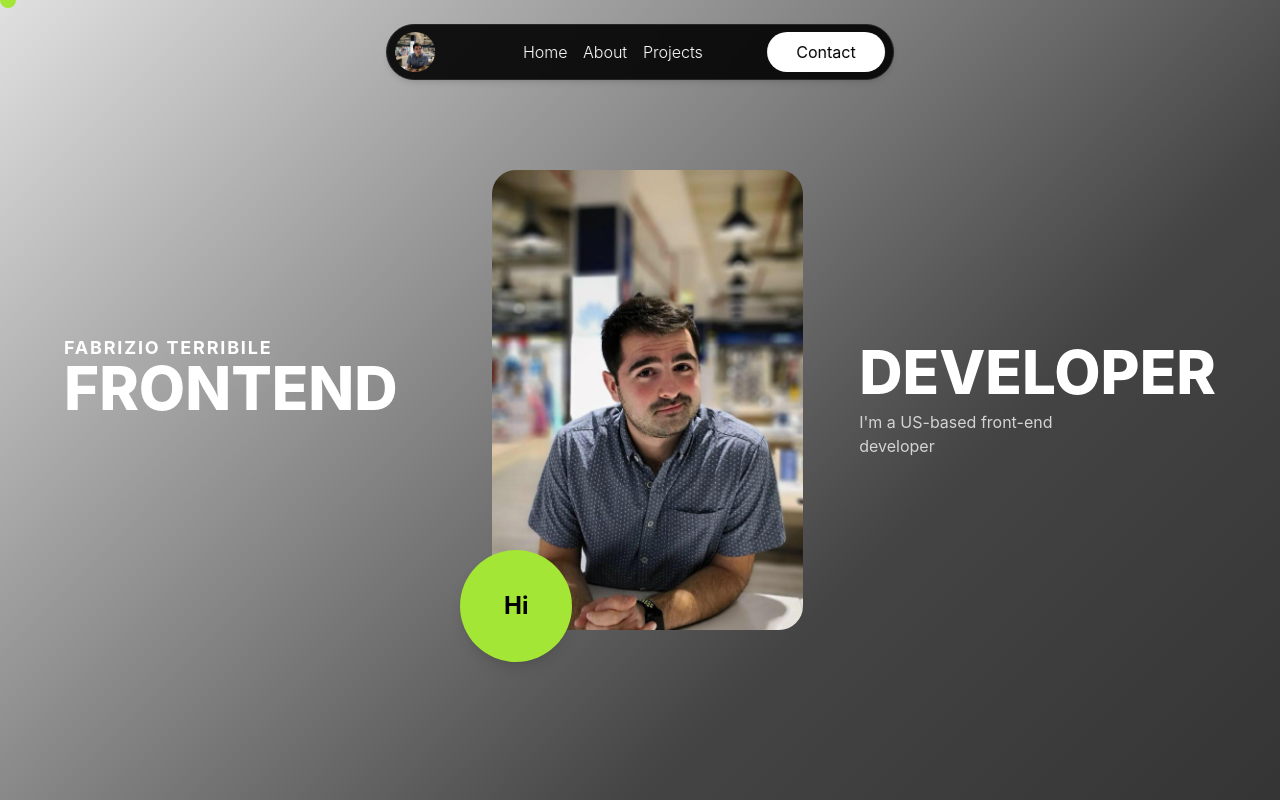
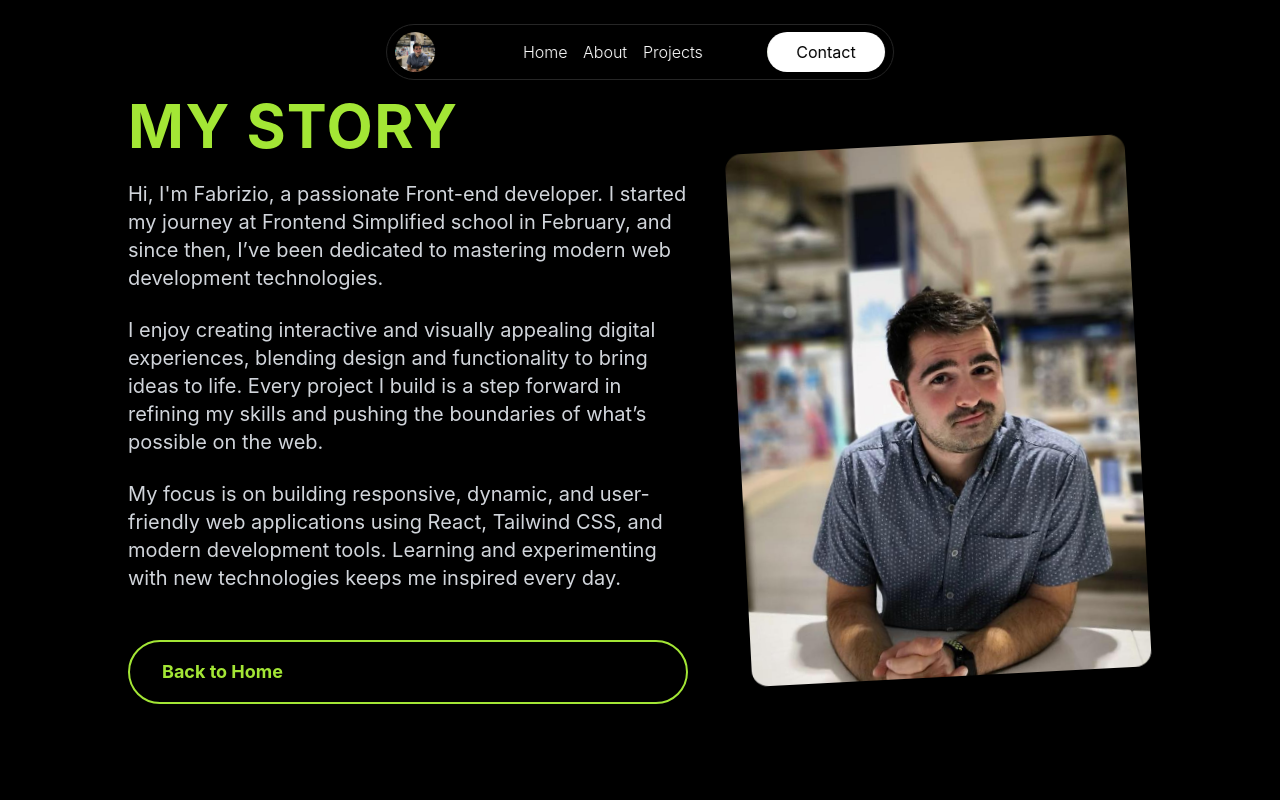
Before and after one commit to Fab785/Portfolio, a React (Create React App) app: page /my-story in a window 1280 px wide. Before the commit this address led to /. Shown: the top 800 px of the page. Built offline with nearby package versions, Linux system fonts and the light colour scheme.

Commit message:
new page created

```diff
--- a/src/App.js
+++ b/src/App.js
@@ -10,9 +10,10 @@ import HeroSectionFive from "./components/HeroSectionFive";
 import Footer from "./components/Footer";
 
 import AllProjects from "./pages/AllProjects.jsx"; // ensure file exists
+import AboutMe from "./pages/AboutMe.jsx"; // new AboutMe page
 import graphicImg from "./assets/uidesign.jpg";
 import webImg from "./assets/Laptop2.jpg";
-import frontendImg from "./assets/laptop.jpg"
+import frontendImg from "./assets/laptop.jpg";
 
 /* Scroll to top on route change */
 function ScrollToTop() {
@@ -63,8 +64,12 @@ export default function App() {
             />
           }
         />
-        {/* Updated route for Projects page */}
+
+        {/* Projects page */}
         <Route path="/projects" element={<AllProjects />} />
+
+        {/* My Story / AboutMe page */}
+        <Route path="/my-story" element={<AboutMe />} />
 
         {/* fallback to home if unknown path */}
         <Route path="*" element={<Navigate to="/" replace />} />
--- a/src/components/HeroSectionFour.jsx
+++ b/src/components/HeroSectionFour.jsx
@@ -55,7 +55,7 @@ export default function HeroSectionFour() {
   }, []);
 
   return (
-    <section ref={containerRef} className="relative bg-transparent">
+    <section ref={containerRef} className="relative bg-transparent pt-32 md:pt-40">
   {/* Section Header */}
   <div className="w-[80%] max-w-5xl mx-auto text-left px-2 pb-16">
     <h2 className="text-6xl font-bold text-lime-400 mb-4">
@@ -124,5 +124,6 @@ export default function HeroSectionFour() {
     </Link>
   </div>
 </section>
+
   );
 }
--- a/src/components/HeroSectionThree.jsx
+++ b/src/components/HeroSectionThree.jsx
@@ -1,14 +1,14 @@
 import React, { useState } from "react";
 import { Linkedin, Github, Mail } from "lucide-react";
 import CountUp from "react-countup";
-import { useInView } from "react-intersection-observer"; // 👈 new
+import { useInView } from "react-intersection-observer";
 import profileImg from "../assets/Fab.jpg";
+import { Link } from "react-router-dom";
 
 const HeroSectionThree = () => {
-  // Track if the section is in view
   const [ref, inView] = useInView({
-    threshold: 0.3,   // trigger when 30% of section is visible
-    triggerOnce: false, // allow repeat when scrolling in/out
+    threshold: 0.3,
+    triggerOnce: false,
   });
 
   return (
@@ -77,7 +77,7 @@ const HeroSectionThree = () => {
           </div>
 
           {/* Email with envelope icon */}
-          <div className="flex items-center gap-2">
+          <div className="flex items-center gap-2 mb-8">
             <Mail size={20} className="text-lime-400" />
             <a
               href="mailto:fabrizioterribile@gmail.com"
@@ -85,6 +85,19 @@ const HeroSectionThree = () => {
             >
               fabrizioterribile@gmail.com
             </a>
+          </div>
+
+          {/* My Story Button */}
+          <div className="flex justify-start">
+            <Link
+              to="/my-story"
+              className="inline-block px-8 py-4 border-2 border-lime-400 text-lime-400 font-bold text-lg rounded-full
+                         bg-gradient-to-r from-lime-400 to-lime-400 bg-[length:0%_100%] bg-no-repeat bg-left
+                         hover:bg-[length:100%_100%] hover:text-black
+                         transition-all duration-500 ease-out"
+            >
+              My Story
+            </Link>
           </div>
         </div>
 
--- /dev/null
+++ b/src/pages/AboutMe.jsx
@@ -0,0 +1,53 @@
+import React from "react";
+import { Link } from "react-router-dom";
+import profileImg from "../assets/Fab.jpg";
+
+export default function AboutMe() {
+  return (
+    <section className="w-full min-h-screen text-white flex flex-col justify-center items-center px-6 md:px-20 py-20 bg-black">
+      <div className="max-w-5xl w-full flex flex-col md:flex-row justify-between items-center gap-16">
+        {/* LEFT SIDE: Text */}
+        <div className="flex-1 flex flex-col justify-center">
+          <h2 className="text-5xl md:text-6xl font-bold text-lime-400 mb-6 uppercase tracking-wide">
+            MY STORY
+          </h2>
+          <p className="text-gray-300 mb-6 text-lg md:text-xl leading-relaxed max-w-xl">
+            Hi, I'm Fabrizio, a passionate Front-end developer. I started my journey at Frontend Simplified school in February, and since then, I’ve been dedicated to mastering modern web development technologies.
+          </p>
+          <p className="text-gray-300 mb-6 text-lg md:text-xl leading-relaxed max-w-xl">
+            I enjoy creating interactive and visually appealing digital experiences, blending design and functionality to bring ideas to life. Every project I build is a step forward in refining my skills and pushing the boundaries of what’s possible on the web.
+          </p>
+          <p className="text-gray-300 mb-6 text-lg md:text-xl leading-relaxed max-w-xl">
+            My focus is on building responsive, dynamic, and user-friendly web applications using React, Tailwind CSS, and modern development tools. Learning and experimenting with new technologies keeps me inspired every day.
+          </p>
+          <Link
+            to="/"
+            className="inline-block mt-6 px-8 py-4 border-2 border-lime-400 text-lime-400 font-bold text-lg rounded-full
+                       bg-gradient-to-r from-lime-400 to-lime-400 bg-[length:0%_100%] bg-no-repeat bg-left
+                       hover:bg-[length:100%_100%] hover:text-black
+                       transition-all duration-500 ease-out"
+          >
+            Back to Home
+          </Link>
+        </div>
+
+        {/* RIGHT SIDE: Image */}
+        <div className="w-[300px] md:w-[400px] aspect-[3/4]">
+          <div
+            className="w-full h-full rounded-2xl overflow-hidden shadow-[0_25px_40px_rgba(0,0,0,0.6)]"
+            style={{
+              transform: "rotateZ(-3deg) rotateX(2deg)",
+              transformOrigin: "bottom right",
+            }}
+          >
+            <img
+              src={profileImg}
+              alt="Profile"
+              className="w-full h-full object-cover object-[65%_center]"
+            />
+          </div>
+        </div>
+      </div>
+    </section>
+  );
+}
```
Lines whose indentation alone changed are shown as unchanged.
